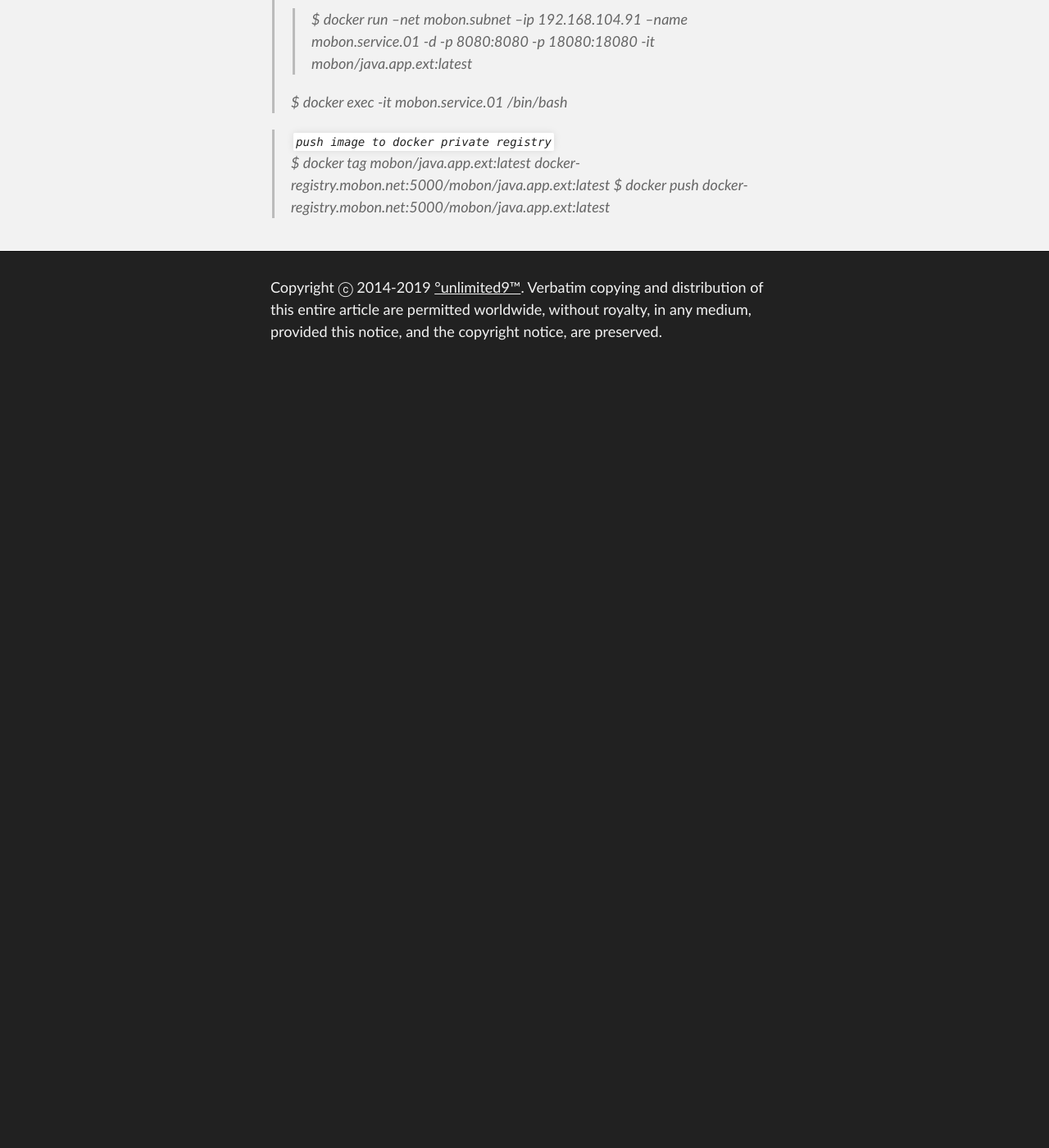
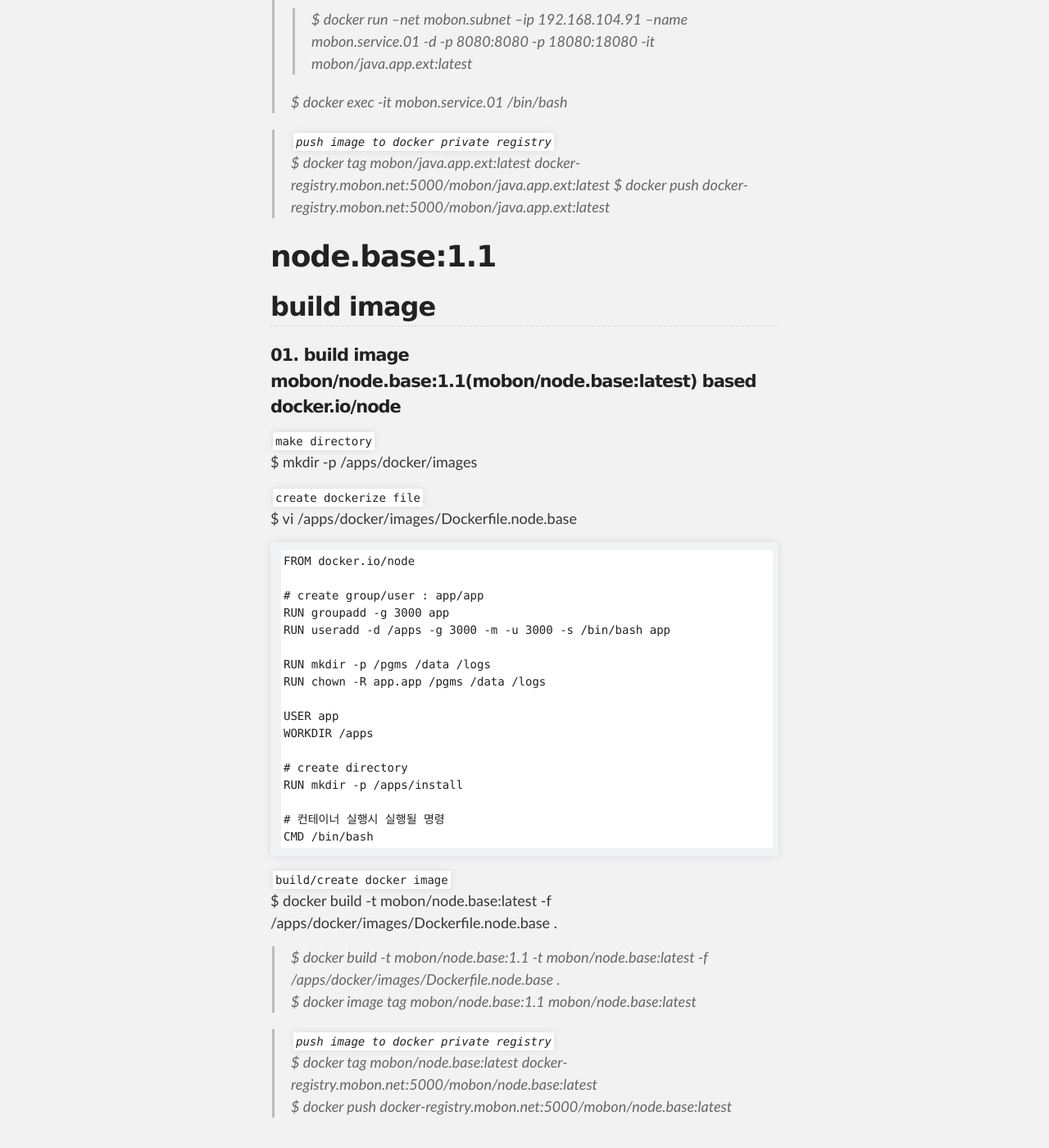
Before and after one commit to unlimited9/unlimited9.github.com, a Jekyll site: the page built from reference.notes/TA/cloud/docker/create.image.n.container.md, in a window 1280 px wide and 1400 px high, scrolled down 8671 px. Shown: the whole window at 82% size. Built offline with Jekyll 4.4.1, drawn with Linux system fonts in a browser that asks for light colours; our own code applies the rules of GitHub Pages for plain Markdown files; before the commit the page ends 9124 px from its top, so only the background shows below that.

Commit message:
Update create.image.n.container.md

````diff
--- a/reference.notes/TA/cloud/docker/create.image.n.container.md
+++ b/reference.notes/TA/cloud/docker/create.image.n.container.md
@@ -276,3 +276,42 @@ $ docker build -t mobon/java.app.ext:latest -f /apps/docker/images/Dockerfile.ja
 >`push image to docker private registry`
 >$ docker tag mobon/java.app.ext:latest docker-registry.mobon.net:5000/mobon/java.app.ext:latest
 >$ docker push docker-registry.mobon.net:5000/mobon/java.app.ext:latest
+
+# node.base:1.1
+
+## build image
+
+#### 01. build image mobon/node.base:1.1(mobon/node.base:latest) based docker.io/node
+`make directory`
+$ mkdir -p /apps/docker/images
+
+`create dockerize file`
+$ vi /apps/docker/images/Dockerfile.node.base
+```
+FROM docker.io/node
+
+# create group/user : app/app
+RUN groupadd -g 3000 app
+RUN useradd -d /apps -g 3000 -m -u 3000 -s /bin/bash app
+
+RUN mkdir -p /pgms /data /logs
+RUN chown -R app.app /pgms /data /logs
+
+USER app
+WORKDIR /apps
+
+# create directory
+RUN mkdir -p /apps/install
+
+# 컨테이너 실행시 실행될 명령
+CMD /bin/bash
+```
+
+`build/create docker image`
+$ docker build -t mobon/node.base:latest -f /apps/docker/images/Dockerfile.node.base .
+>$ docker build -t mobon/node.base:1.1 -t mobon/node.base:latest -f /apps/docker/images/Dockerfile.node.base .
+>$ docker image tag mobon/node.base:1.1 mobon/node.base:latest
+
+>`push image to docker private registry`
+>$ docker tag mobon/node.base:latest docker-registry.mobon.net:5000/mobon/node.base:latest
+>$ docker push docker-registry.mobon.net:5000/mobon/node.base:latest
````
